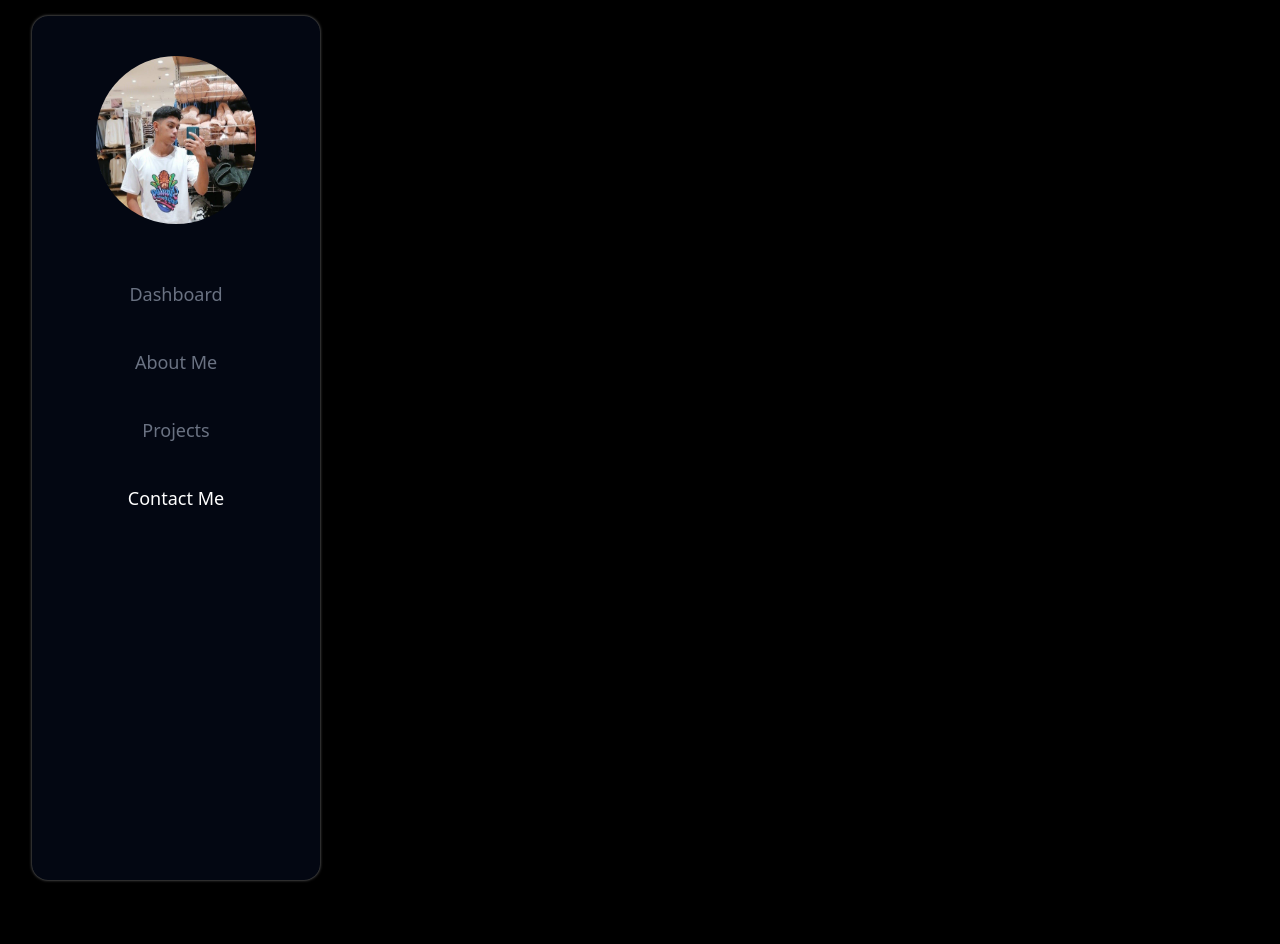
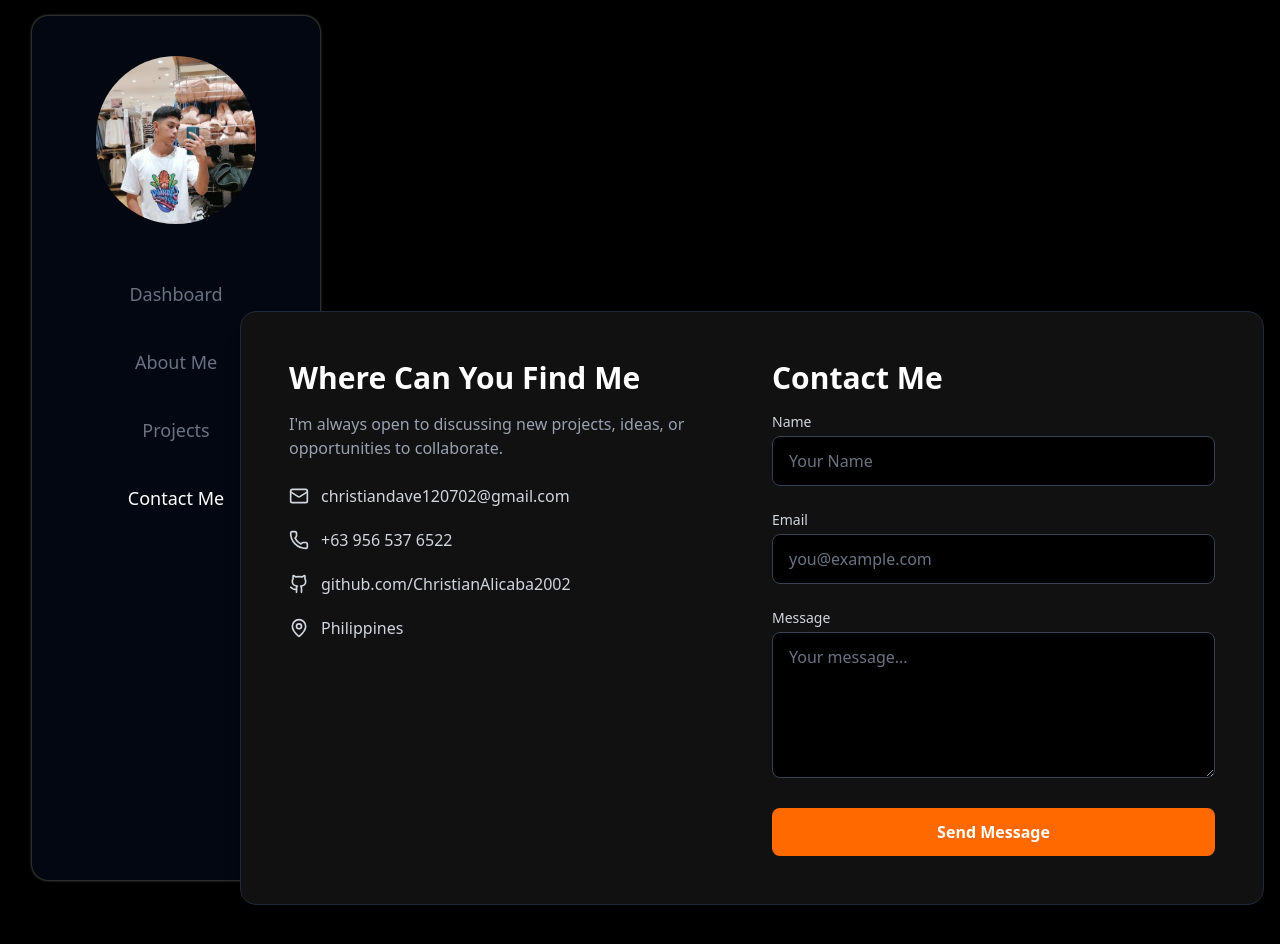
Before and after one commit to ChristianAlicaba2002/My-Portfolio, a React (Vite) app: page /contactme in a window 1280 px wide. Shown: the top 944 px of the page. Before the commit the page ends 896 px from the top, so only its background shows below. Built offline with nearby package versions, Linux system fonts and the light colour scheme.

Commit message:
Add contact page

```diff
--- a/src/pages/ContactMe.jsx
+++ b/src/pages/ContactMe.jsx
@@ -1,9 +1,139 @@
-import React from 'react'
+import { Mail, Phone, Github, MapPin } from "lucide-react";
+import { useRef } from "react";
+import emailjs from "@emailjs/browser";
 
 export default function ContactMe() {
+  const form = useRef(null);
+
+  const sendEmail = (e) => {
+    e.preventDefault();
+
+    if (!form.current) return;
+
+    emailjs
+      .sendForm(
+        "service_q78pj1h",
+        "template_j2yw4y9",
+        form.current,
+        "TRDXb59UYZlFsDkVG"
+      )
+      .then(
+        () => {
+          alert("Message sent successfully!");
+          form.current.reset();
+        },
+        (error) => {
+          console.error("EmailJS error:", error);
+          alert("Failed to send message. Please try again.");
+        }
+      );
+  };
+
   return (
-    <div>
+    <section
+      id="contact"
+      className="w-full flex items-center justify-center bg-black px-4 py-20"
+    >
+      <div className="absolute w-full ml-[90%] -mt-[55%] max-w-5xl grid md:grid-cols-2 gap-10 bg-[#111111] border border-gray-800 shadow-xl rounded-2xl p-8 md:p-12 text-white">
+        {/* Left: Info */}
+        <div>
+          <h2 className="text-3xl font-bold mb-4">Where Can You Find Me</h2>
+          <p className="text-gray-400 mb-6">
+            I'm always open to discussing new projects, ideas, or opportunities
+            to collaborate.
+          </p>
 
-    </div>
-  )
+          <div className="space-y-5">
+            <div className="flex items-center gap-3 text-gray-300">
+              <Mail size={20} />
+              <span>christiandave120702@gmail.com</span>
+            </div>
+            <div className="flex items-center gap-3 text-gray-300">
+              <Phone size={20} />
+              <span>+63 956 537 6522</span>
+            </div>
+            <div className="flex items-center gap-3 text-gray-300">
+              <Github size={20} />
+              <a
+                href="https://github.com/ChristianAlicaba2002"
+                target="_blank"
+                rel="noopener noreferrer"
+                className="hover:underline"
+              >
+                github.com/ChristianAlicaba2002
+              </a>
+            </div>
+            <div className="flex items-center gap-3 text-gray-300">
+              <MapPin size={20} />
+              <span>Philippines</span>
+            </div>
+          </div>
+        </div>
+
+        {/* Right: Contact Form */}
+        <div>
+          <h2 className="text-3xl font-bold mb-4">Contact Me</h2>
+          <form ref={form} onSubmit={sendEmail} className="space-y-6">
+            <div>
+              <label
+                htmlFor="name"
+                className="block text-sm text-gray-300 mb-1"
+              >
+                Name
+              </label>
+              <input
+                id="name"
+                name="user_name"
+                type="text"
+                placeholder="Your Name"
+                className="w-full px-4 py-3 bg-black border border-gray-700 rounded-lg text-white placeholder-gray-500 focus:outline-none focus:ring-2 focus:ring-orange-500"
+                required
+              />
+            </div>
+
+            <div>
+              <label
+                htmlFor="email"
+                className="block text-sm text-gray-300 mb-1"
+              >
+                Email
+              </label>
+              <input
+                id="email"
+                name="user_email"
+                type="email"
+                placeholder="you@example.com"
+                className="w-full px-4 py-3 bg-black border border-gray-700 rounded-lg text-white placeholder-gray-500 focus:outline-none focus:ring-2 focus:ring-orange-500"
+                required
+              />
+            </div>
+
+            <div>
+              <label
+                htmlFor="message"
+                className="block text-sm text-gray-300 mb-1"
+              >
+                Message
+              </label>
+              <textarea
+                id="message"
+                name="message"
+                rows={5}
+                placeholder="Your message..."
+                className="w-full px-4 py-3 bg-black border border-gray-700 rounded-lg text-white placeholder-gray-500 focus:outline-none focus:ring-2 focus:ring-orange-500"
+                required
+              />
+            </div>
+
+            <button
+              type="submit"
+              className="w-full bg-orange-500 hover:bg-orange-600 text-white font-semibold py-3 rounded-lg transition duration-300"
+            >
+              Send Message
+            </button>
+          </form>
+        </div>
+      </div>
+    </section>
+  );
 }
```
